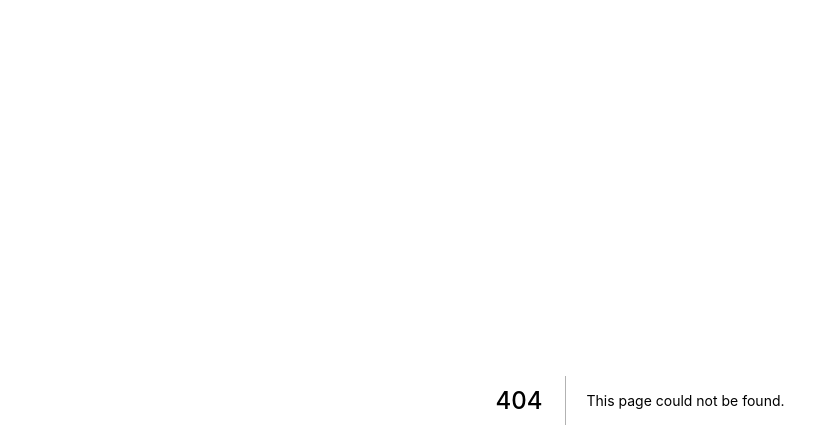
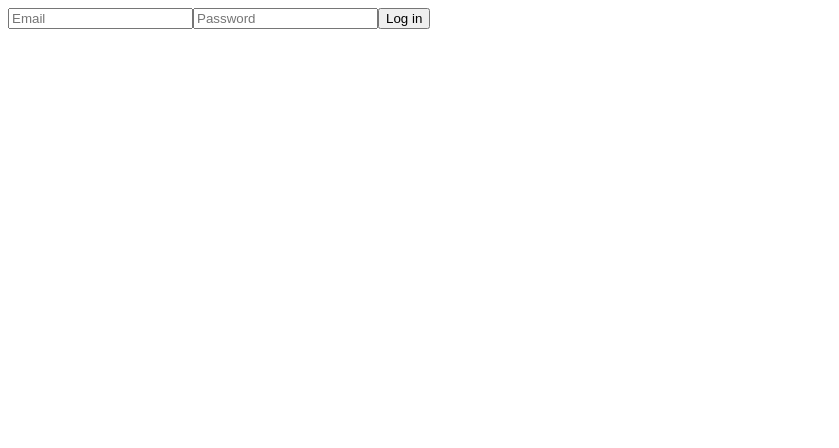
Before and after one commit to nemanjagajic/work-friendly-places-fe, a Next.js app: page /auth in a window 1280 px wide. Before the commit this address had no page. Shown: the top 448 px of the page, without its empty margins (0-839 px from the left). Built offline with nearby package versions, Linux system fonts and the light colour scheme.

Commit message:
login functionality implemented

```diff
--- a/locales/en.js
+++ b/locales/en.js
@@ -3,5 +3,15 @@ export default {
     home: 'Home',
     addPlace: 'Add place',
     aboutUs: 'About us'
+  },
+  auth: {
+    placeholders: {
+      email: 'Email',
+      password: 'Password'
+    },
+    buttons: {
+      logIn: 'Log in',
+      logOut: 'Log out'
+    }
   }
 }
--- a/next.config.js
+++ b/next.config.js
@@ -1,6 +1,9 @@
 /** @type {import('next').NextConfig} */
 const nextConfig = {
   reactStrictMode: true,
+  env: {
+    API_BASE_URL: 'http://localhost:1337'
+  },
   i18n: {
     locales: ['en'],
     defaultLocale: 'en'
--- a/package.json
+++ b/package.json
@@ -8,6 +8,7 @@
     "lint": "next lint"
   },
   "dependencies": {
+    "axios": "^0.25.0",
     "next": "12.0.10",
     "react": "17.0.2",
     "react-dom": "17.0.2",
--- /dev/null
+++ b/pages/auth.tsx
@@ -0,0 +1,56 @@
+import React, { useState } from 'react'
+import { UserAuthData } from '../ts/userTypes'
+import authService from '../services/api/authService'
+import { useLocale } from '../hooks/i18n'
+import { useRouter } from 'next/router'
+
+const Auth = () => {
+  const [userData, setUserData] = useState<UserAuthData>({ email: '', password: '' })
+  const { t } = useLocale()
+  const router = useRouter()
+
+  const onChange = (e: React.FormEvent<HTMLInputElement>) => {
+    const { name, value } = e.currentTarget
+    setUserData({ ...userData, [name]: value })
+  }
+
+  const handleLogin = async (e: React.FormEvent<HTMLInputElement>) => {
+    e.preventDefault()
+    try {
+      const response = await authService.logIn(userData)
+      localStorage.setItem('token', response.data.jwt)
+      await router.replace('/')
+    } catch (error) {
+      console.log(error)
+    }
+  }
+
+  return (
+    <div>
+      <form>
+        <input
+          type={'email'}
+          onChange={onChange}
+          name={'email'}
+          placeholder={t.auth.placeholders.email}
+          value={userData.email}
+        />
+        <input
+          onChange={onChange}
+          name={'password'}
+          placeholder={t.auth.placeholders.password}
+          type={'password'}
+          value={userData.password}
+        />
+        <input
+          type={'submit'}
+          value={t.auth.buttons.logIn}
+          onClick={handleLogin}
+          onSubmit={handleLogin}
+        />
+      </form>
+    </div>
+  )
+}
+
+export default Auth
--- a/pages/index.tsx
+++ b/pages/index.tsx
@@ -6,7 +6,6 @@ const Home: NextPage = () => {
   return (
     <div>
       <NavBar />
-      <div>eee</div>
     </div>
   )
 }
--- /dev/null
+++ b/services/api/authService.ts
@@ -0,0 +1,11 @@
+import request from '../request'
+import { UserAuthData } from '../../ts/userTypes'
+
+const API_ENDPOINTS = {
+  LOGIN: '/api/auth/local',
+}
+
+class AuthService {
+  logIn = ({ email, password }: UserAuthData) => request.post(API_ENDPOINTS.LOGIN, { identifier: email, password })
+}
+export default new AuthService()
--- /dev/null
+++ b/services/request.ts
@@ -0,0 +1,32 @@
+import axios, { AxiosInstance, AxiosRequestConfig } from 'axios'
+
+export const BASE_API_ENDPOINT = process.env.API_BASE_URL
+
+const IS_SERVER = typeof window === 'undefined'
+
+const defaultConfig = {
+  baseURL: BASE_API_ENDPOINT,
+  responseType: 'json'
+}
+
+export const attachHeaders = (instance: AxiosInstance, headers: object) => {
+  Object.keys(headers).forEach((key: string) => {
+    // @ts-ignore
+    instance.defaults.headers[key] = headers[key]
+  })
+}
+
+// @ts-ignore
+const request = (config: AxiosRequestConfig = defaultConfig) => {
+  const instance = axios.create(config)
+  const token = !IS_SERVER && localStorage.getItem('token')
+  const headers = {
+    accept: 'application/json',
+    authorization: ''
+  }
+  if (token) headers.authorization = token
+  attachHeaders(instance, headers)
+  return instance
+}
+
+export default request()
--- /dev/null
+++ b/ts/userTypes.ts
@@ -0,0 +1,4 @@
+export interface UserAuthData {
+  email: string;
+  password: string;
+}
```
Also changed, not shown: components/NavBar.tsx (+20 -2 lines), hooks/auth.ts (added, +13 -0 lines), 2 other files (tests, documents, lock files or other folders).
